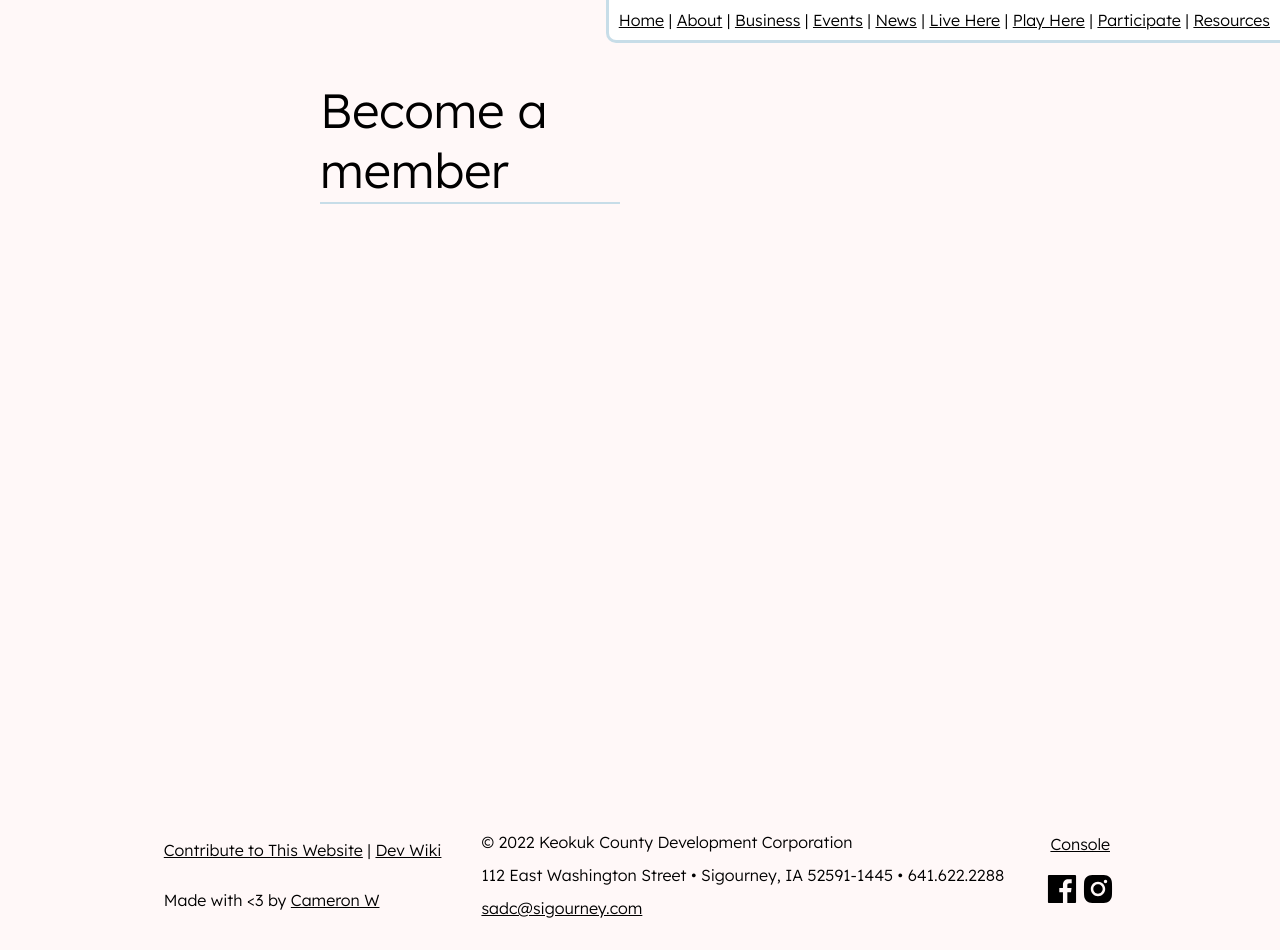
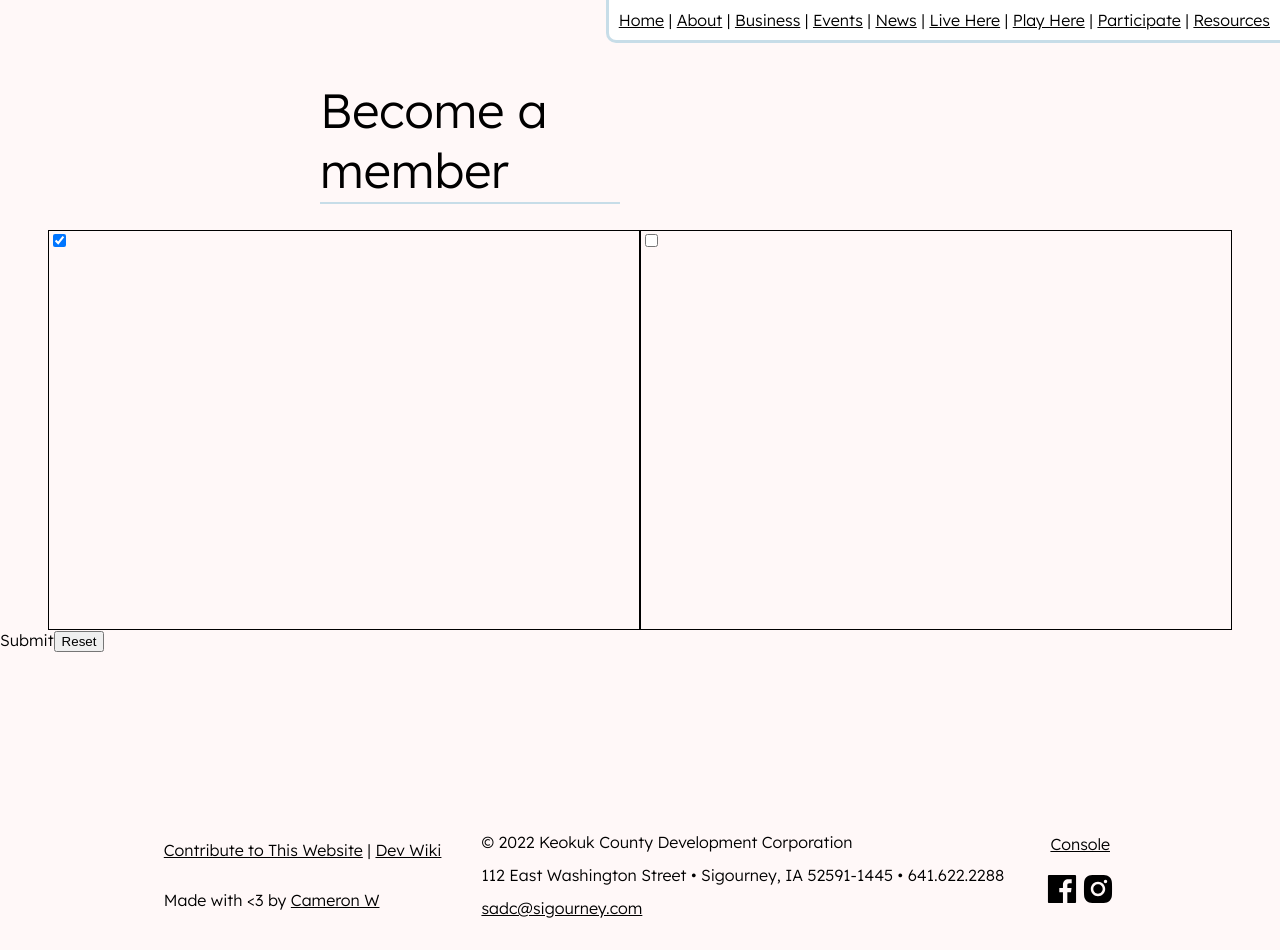
Before and after one commit to kced-iowa/kcediowa.org-old, a Next.js app: page /participate in a window 1280 px wide. Built offline with nearby package versions, Linux system fonts and the light colour scheme.

Commit message:
blablabla sync

```diff
--- a/pages/participate/Participate.module.css
+++ b/pages/participate/Participate.module.css
@@ -9,7 +9,12 @@
     font-size: 3rem;
 }
 .content {
+    display: grid;
+    grid-template-columns: repeat(2, 1fr);
     padding-top: 50px;
     height: 50vh;
     margin: 0 3rem;
 }
+.content form {
+    border: 1px solid #000;
+}
--- a/pages/participate/index.js
+++ b/pages/participate/index.js
@@ -1,4 +1,5 @@
 import Head from 'next/head'
+import { useState } from 'react'
 
 import Navbar from '/components/Navbar'
 import Seperator from '/components/Seperator'
@@ -7,6 +8,7 @@ import Footer from '/components/Footer'
 import styles from './Participate.module.css'
 
 export default function Participate () {
+    const [form, setForm] = useState('business')
     return (
         <>
             <Head>
@@ -19,13 +21,15 @@ export default function Participate () {
                     <Seperator />
                 </div>
                 <div className={styles.content}>
-                    <div>
-
-                    </div>
-                    <div>
-
-                    </div>
+                    <form id='business'>
+                        <input type="checkbox" checked onChange={()=>setForm('business')} />
+                    </form>
+                    <form id='individual'>
+                        <input type="checkbox" onChange={()=>setForm('individual')} />
+                    </form>
                 </div>
+                <buttom form={form} type='submit'>Submit</buttom>
+                <button type='reset'>Reset</button>
             </div>
             <Footer />
         </>
```
